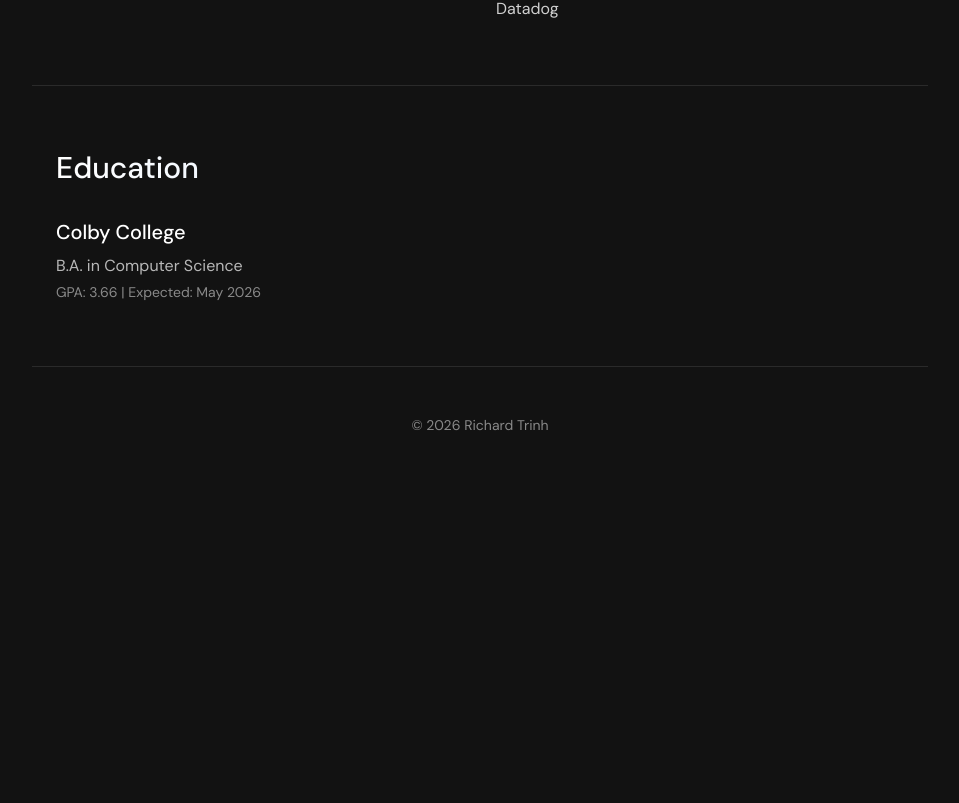
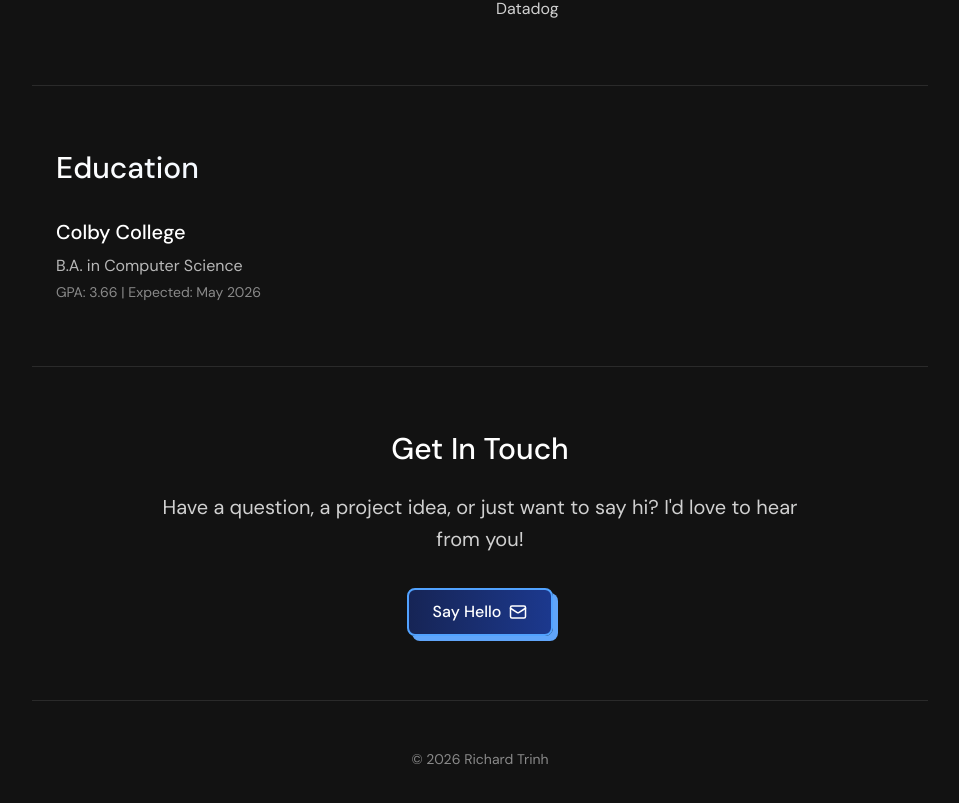
Before and after one commit to rtrin/portfolio, a Next.js app: page / in a window 1280 px wide. Shown: the part 3518-4321 px from the top of the page, without its empty margins (160-1119 px from the left). Before the commit the page ends 4001 px from the top, so only its background shows below. Built offline with nearby package versions, Linux system fonts and the light colour scheme.

Commit message:
feat: add contact section with 'Get In Touch' heading and email button.

```diff
--- a/src/app/page.tsx
+++ b/src/app/page.tsx
@@ -526,6 +526,30 @@ export default function Home() {
         </motion.div>
       </section>
 
+      {/* Contact Section */}
+      <section className="max-w-4xl mx-auto px-6 py-16 border-t border-white/10 text-center">
+        <motion.div
+          initial={{ opacity: 0, y: 20 }}
+          whileInView={{ opacity: 1, y: 0 }}
+          viewport={{ once: true, margin: "-100px" }}
+          transition={{ duration: 0.5 }}
+          className="flex flex-col items-center"
+        >
+          <h2 className="text-3xl font-medium mb-6">
+            Get In Touch
+          </h2>
+          <p className="text-xl text-white/80 leading-relaxed max-w-2xl mb-8">
+            Have a question, a project idea, or just want to say hi? I&apos;d love to hear from you!
+          </p>
+          <a
+            href="mailto:richardtrinh452@gmail.com"
+            className="group relative inline-flex h-12 items-center justify-center overflow-hidden rounded-md border-2 border-blue-400 bg-linear-to-r from-blue-950 to-blue-900 px-6 font-medium text-white transition-all duration-100 [box-shadow:5px_5px_#60a5fa] hover:translate-x-[3px] hover:translate-y-[3px] hover:[box-shadow:0px_0px_#60a5fa]"
+          >
+            Say Hello <Mail size={18} className="ml-2" />
+          </a>
+        </motion.div>
+      </section>
+
       {/* Footer */}
       <footer className="max-w-4xl mx-auto px-6 py-12 border-t border-white/10">
         <motion.p
```
